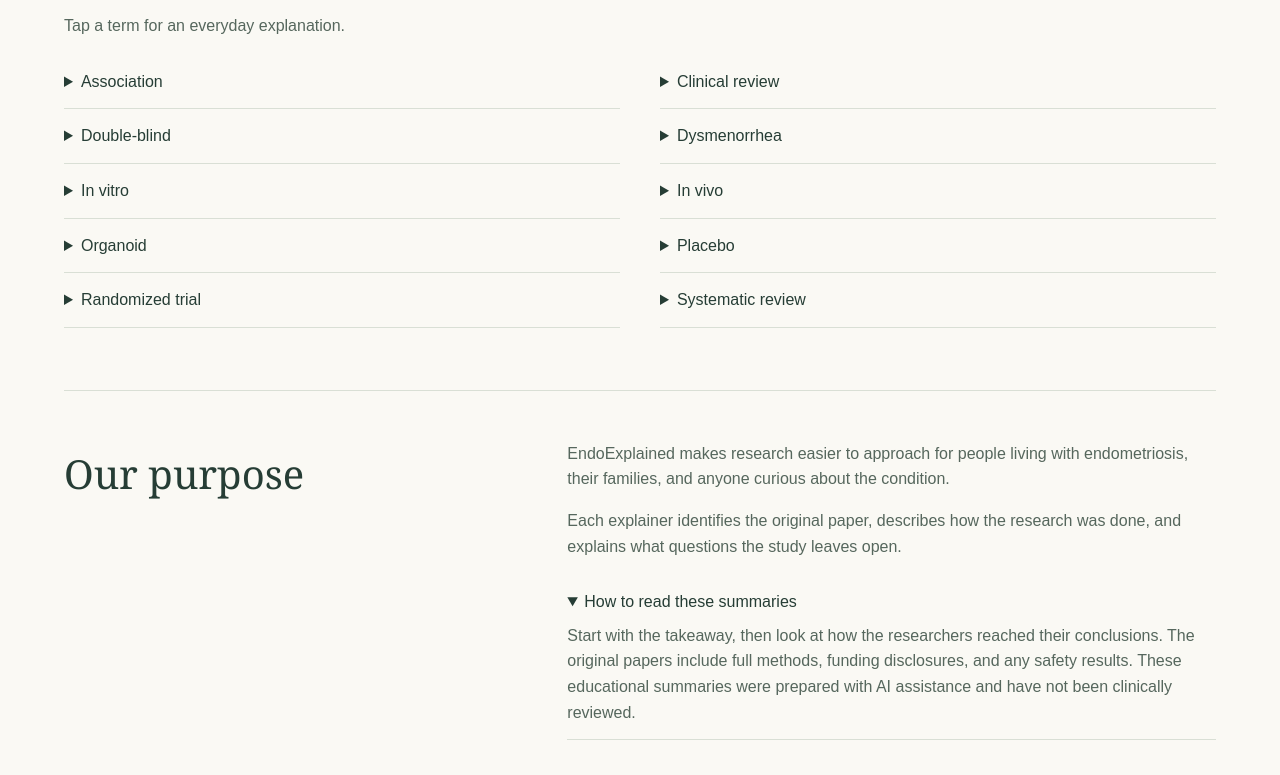
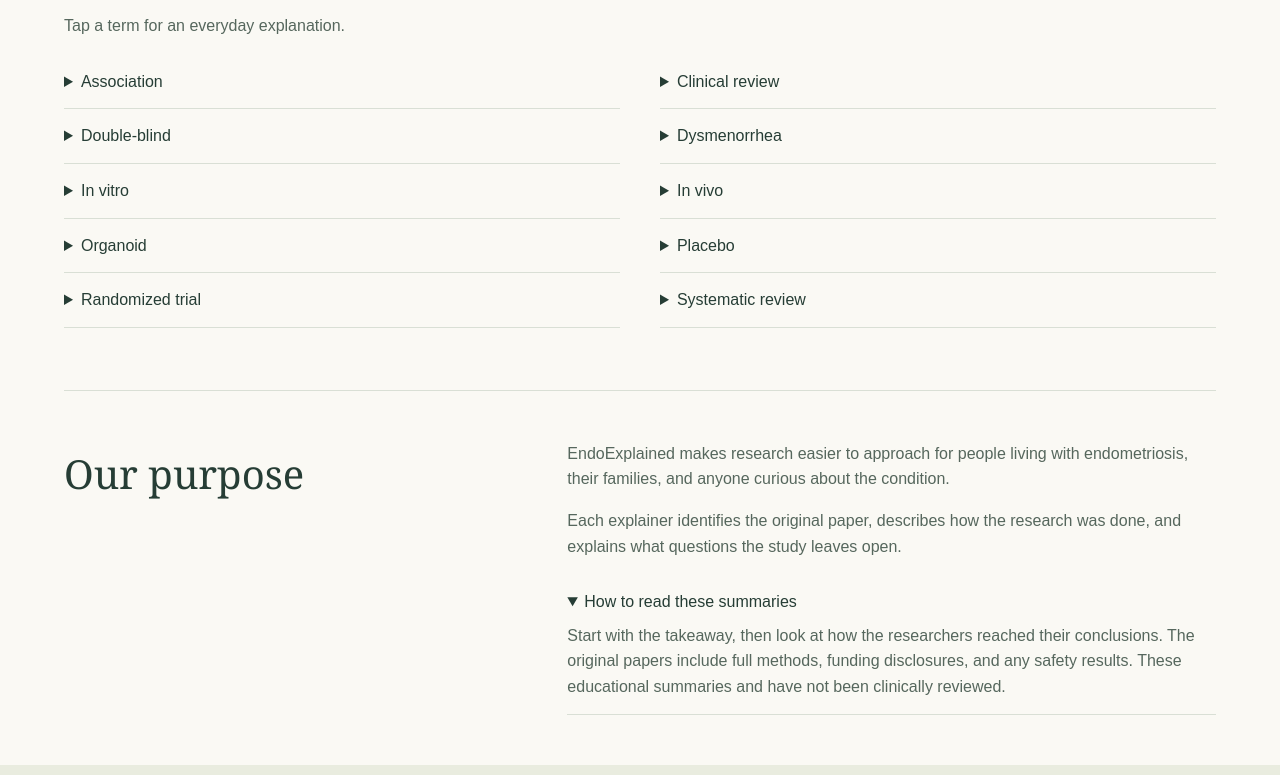
Before and after one commit to wangmilly09-max/EndoExplained, a plain HTML site: page index.html in a window 1280 px wide. Both pictures are taken after a click on the heading "How to read these summaries". Shown: the part 2421-3196 px from the top of the page. Drawn offline with Linux system fonts and the light colour scheme.

Commit message:
Update index.html

```diff
--- a/index.html
+++ b/index.html
@@ -427,7 +427,7 @@
         <p>Each explainer identifies the original paper, describes how the research was done, and explains what questions the study leaves open.</p>
         <details>
           <summary>How to read these summaries</summary>
-          <p>Start with the takeaway, then look at how the researchers reached their conclusions. The original papers include full methods, funding disclosures, and any safety results. These educational summaries were prepared with AI assistance and have not been clinically reviewed.</p>
+          <p>Start with the takeaway, then look at how the researchers reached their conclusions. The original papers include full methods, funding disclosures, and any safety results. These educational summaries and have not been clinically reviewed.</p>
         </details>
       </div>
     </section>
```
